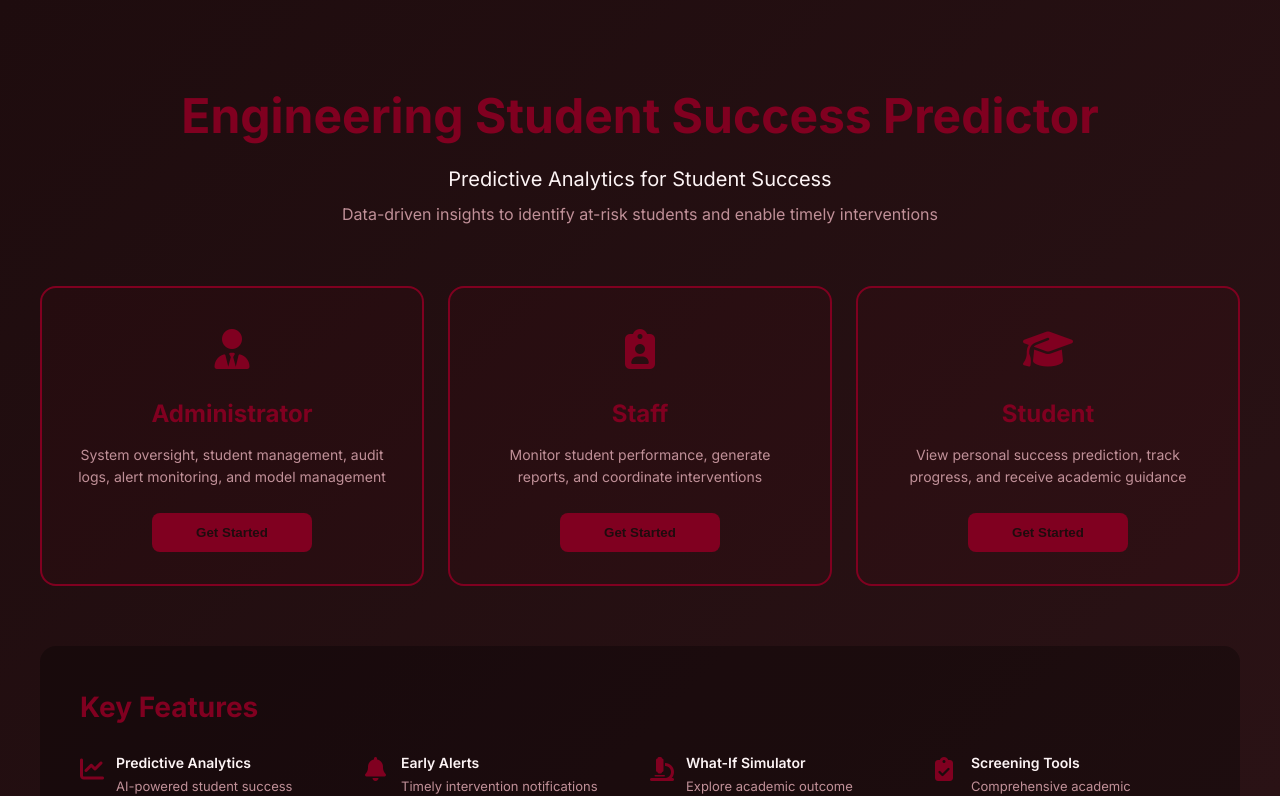
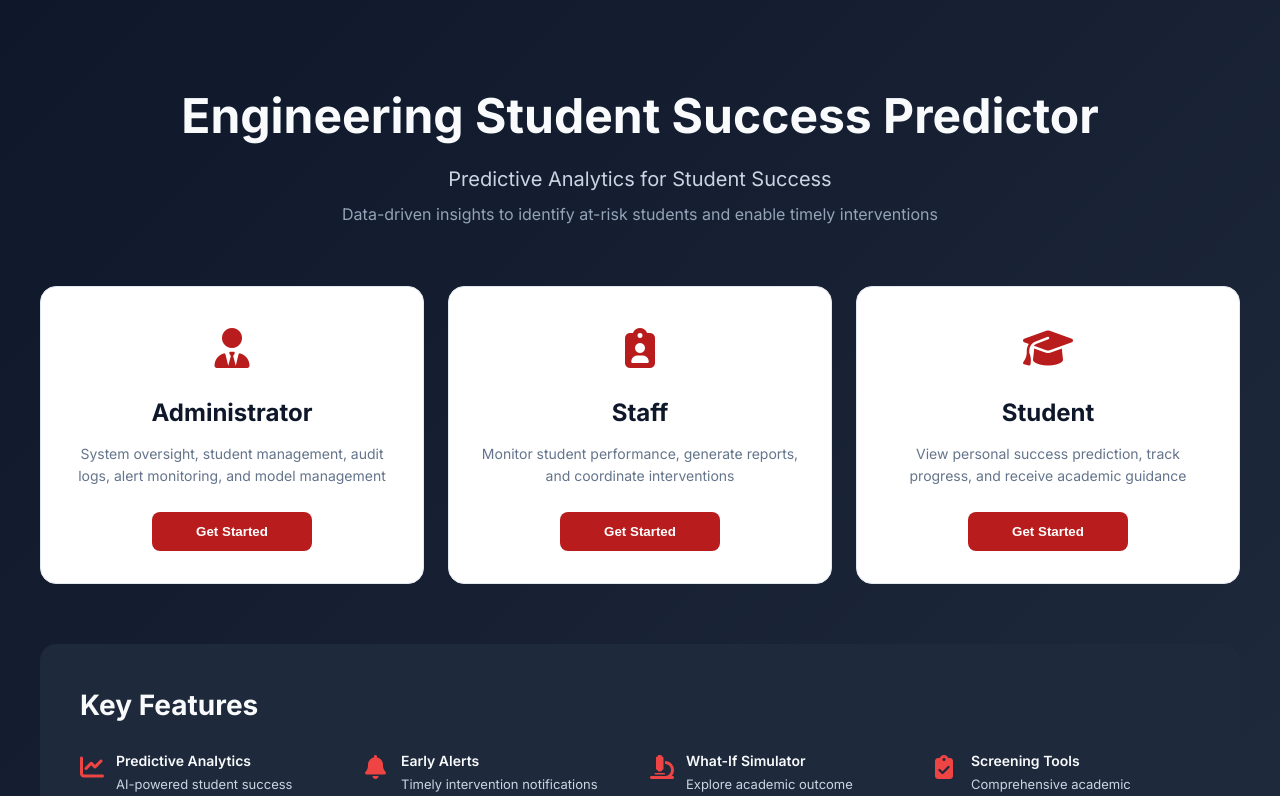
Before and after one commit to ern-natividad/StudentSuccessPredictor_CapStone, a React (Vite) app: page / in a window 1280 px wide. Shown: the top 796 px of the page. Built offline with nearby package versions, Linux system fonts and the light colour scheme.

Commit message:
fixed homepage

```diff
--- a/src/pages/Home.jsx
+++ b/src/pages/Home.jsx
@@ -42,9 +42,9 @@ const HomePage = () => {
   return (
     <div
       style={{
-        background: "linear-gradient(135deg, #1e0c0e 0%, #2a1215 100%)",
+        background: "linear-gradient(135deg, #0F172A 0%, #1E293B 100%)",
         minHeight: "100vh",
-        color: "#fdf4f5",
+        color: "#F8FAFC",
         padding: "40px 20px",
       }}
     >
@@ -61,18 +61,29 @@ const HomePage = () => {
             style={{
               fontSize: "48px",
               fontWeight: "700",
-              color: "#800020",
+              color: "#F8FAFC",
               marginBottom: "12px",
             }}
           >
             Engineering Student Success Predictor
           </div>
+
           <div
-            style={{ fontSize: "20px", color: "#fdf4f5", marginBottom: "8px" }}
+            style={{
+              fontSize: "20px",
+              color: "#CBD5E1",
+              marginBottom: "8px",
+            }}
           >
             Predictive Analytics for Student Success
           </div>
-          <div style={{ color: "#c09098", fontSize: "16px" }}>
+
+          <div
+            style={{
+              color: "#94A3B8",
+              fontSize: "16px",
+            }}
+          >
             Data-driven insights to identify at-risk students and enable timely
             interventions
           </div>
@@ -92,26 +103,24 @@ const HomePage = () => {
               key={role.id}
               onClick={() => navigate(role.path)}
               style={{
-                background: "rgba(128, 0, 32, 0.05)",
-                border: "2px solid #800020",
+                background: "#FFFFFF",
+                border: "1px solid #E2E8F0",
                 borderRadius: "16px",
                 padding: "32px",
                 textAlign: "center",
                 cursor: "pointer",
-                transition: "all 0.3s",
+                transition: "all 0.3s ease",
                 display: "flex",
                 flexDirection: "column",
                 height: "100%",
               }}
               onMouseEnter={(e) => {
-                e.currentTarget.style.transform = "translateY(-4px)";
-                e.currentTarget.style.background = "rgba(128, 0, 32, 0.1)";
+                e.currentTarget.style.transform = "translateY(-6px)";
                 e.currentTarget.style.boxShadow =
-                  "0 12px 24px rgba(128, 0, 32, 0.15)";
+                  "0 15px 30px rgba(0,0,0,0.12)";
               }}
               onMouseLeave={(e) => {
                 e.currentTarget.style.transform = "translateY(0)";
-                e.currentTarget.style.background = "rgba(128, 0, 32, 0.05)";
                 e.currentTarget.style.boxShadow = "none";
               }}
             >
@@ -119,24 +128,26 @@ const HomePage = () => {
                 style={{
                   fontSize: "40px",
                   marginBottom: "16px",
-                  color: "#800020",
+                  color: "#B91C1C",
                 }}
               >
                 <i className={role.icon}></i>
               </div>
+
               <div
                 style={{
                   fontSize: "24px",
                   fontWeight: "700",
-                  color: "#800020",
+                  color: "#0F172A",
                   marginBottom: "12px",
                 }}
               >
                 {role.title}
               </div>
+
               <div
                 style={{
-                  color: "#c09098",
+                  color: "#64748B",
                   fontSize: "14px",
                   marginBottom: "24px",
                   lineHeight: "1.6",
@@ -144,30 +155,31 @@ const HomePage = () => {
               >
                 {role.description}
               </div>
+
               <button
                 onClick={(e) => {
                   e.stopPropagation();
                   navigate(role.path);
                 }}
                 style={{
-                  background: "#800020",
-                  color: "#1e0c0e",
+                  background: "#B91C1C",
+                  color: "#FFFFFF",
                   border: "none",
                   padding: "12px 28px",
                   borderRadius: "8px",
                   fontWeight: "600",
                   cursor: "pointer",
-                  transition: "all 0.3s",
+                  transition: "all 0.3s ease",
                   alignSelf: "center",
                   marginTop: "auto",
                   width: "160px",
                 }}
                 onMouseEnter={(e) => {
-                  e.currentTarget.style.background = "#6b0019";
+                  e.currentTarget.style.background = "#DC2626";
                   e.currentTarget.style.transform = "scale(1.05)";
                 }}
                 onMouseLeave={(e) => {
-                  e.currentTarget.style.background = "#800020";
+                  e.currentTarget.style.background = "#B91C1C";
                   e.currentTarget.style.transform = "scale(1)";
                 }}
               >
@@ -180,7 +192,7 @@ const HomePage = () => {
         {/* Features Section */}
         <div
           style={{
-            background: "rgba(0, 0, 0, 0.3)",
+            background: "#1E293B",
             borderRadius: "16px",
             padding: "40px",
             marginBottom: "40px",
@@ -190,12 +202,13 @@ const HomePage = () => {
             style={{
               fontSize: "28px",
               fontWeight: "700",
-              color: "#800020",
+              color: "#F8FAFC",
               marginBottom: "24px",
             }}
           >
             Key Features
           </div>
+
           <div
             style={{
               display: "grid",
@@ -209,22 +222,29 @@ const HomePage = () => {
                   style={{
                     fontSize: "24px",
                     minWidth: "24px",
-                    color: "#800020",
+                    color: "#EF4444",
                   }}
                 >
                   <i className={feature.icon}></i>
                 </div>
+
                 <div>
                   <div
                     style={{
                       fontWeight: "600",
                       marginBottom: "4px",
-                      color: "#fdf4f5",
+                      color: "#F8FAFC",
                     }}
                   >
                     {feature.title}
                   </div>
-                  <div style={{ fontSize: "13px", color: "#c09098" }}>
+
+                  <div
+                    style={{
+                      fontSize: "13px",
+                      color: "#CBD5E1",
+                    }}
+                  >
                     {feature.desc}
                   </div>
                 </div>
@@ -237,7 +257,7 @@ const HomePage = () => {
         <div
           style={{
             textAlign: "center",
-            color: "#c09098",
+            color: "#94A3B8",
             fontSize: "12px",
             paddingBottom: "20px",
           }}
```
